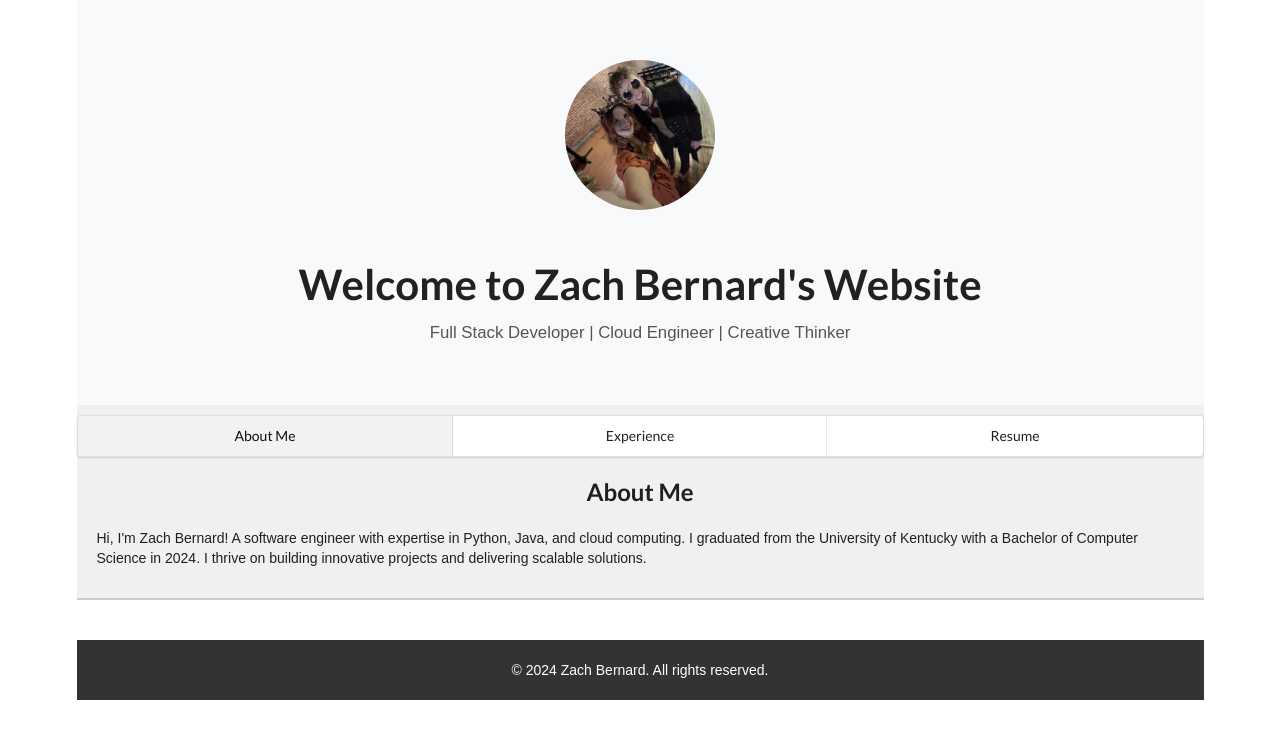
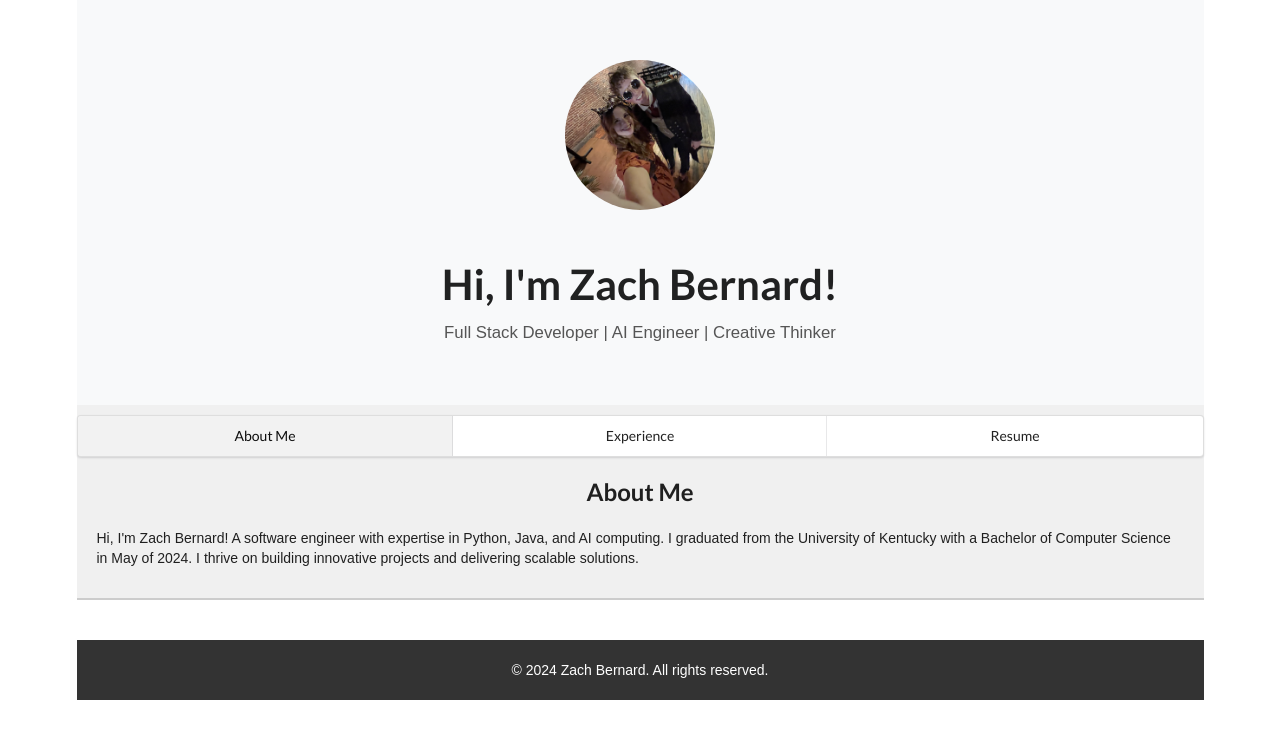
Before and after one commit to BernardZach/Personal-Website, a website built with Vite: page index.html in a window 1280 px wide. Built offline with nearby package versions, Linux system fonts and the light colour scheme.

Commit message:
new web header

```diff
--- a/index.html
+++ b/index.html
@@ -82,8 +82,8 @@
         <!-- Hero Section -->
         <div class="hero">
             <img src="assets\ZJat Cari's Wedding.jpg" alt="Profile Picture" class="profile-image">
-            <h1>Welcome to Zach Bernard's Website</h1>
-            <p>Full Stack Developer | Cloud Engineer | Creative Thinker</p>
+            <h1>Hi, I'm Zach Bernard!</h1>
+            <p>Full Stack Developer | AI Engineer | Creative Thinker</p>
         </div>
 
         <!-- Menu Section -->
@@ -97,7 +97,7 @@
             <!-- About Me Section -->
             <div class="section section-content active" id="about">
                 <h2>About Me</h2>
-                <p>Hi, I'm Zach Bernard! A software engineer with expertise in Python, Java, and cloud computing. I graduated from the University of Kentucky with a Bachelor of Computer Science in 2024. I thrive on building innovative projects and delivering scalable solutions.</p>
+                <p>Hi, I'm Zach Bernard! A software engineer with expertise in Python, Java, and AI computing. I graduated from the University of Kentucky with a Bachelor of Computer Science in May of 2024. I thrive on building innovative projects and delivering scalable solutions.</p>
             </div>
 
             <!-- Experience Section -->
```
Also changed, not shown: dist/index.html.
